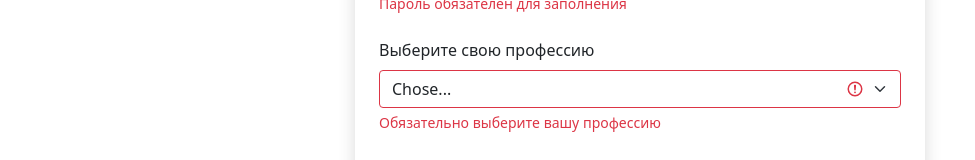
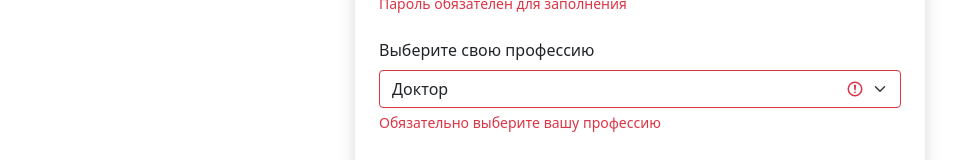
Before and after one commit to Den9rcq/fast-company-app, a React (Create React App) app: page /login/1 in a window 1280 px wide. Both pictures are taken after a click on the link "Sing Up". Shown: the part 306-466 px from the top of the page, without its empty margins (0-975 px from the left). Built offline with nearby package versions, Linux system fonts and the light colour scheme.

Commit message:
refactoring selected

```diff
--- a/src/components/common/form/selectField.jsx
+++ b/src/components/common/form/selectField.jsx
@@ -29,7 +29,7 @@ const SelectField = ({
                 value={value}
                 onChange={handleChange}
             >
-                <option value="" selected disabled>
+                <option value="" disabled>
                     {defaultOption}
                 </option>
                 {
```
